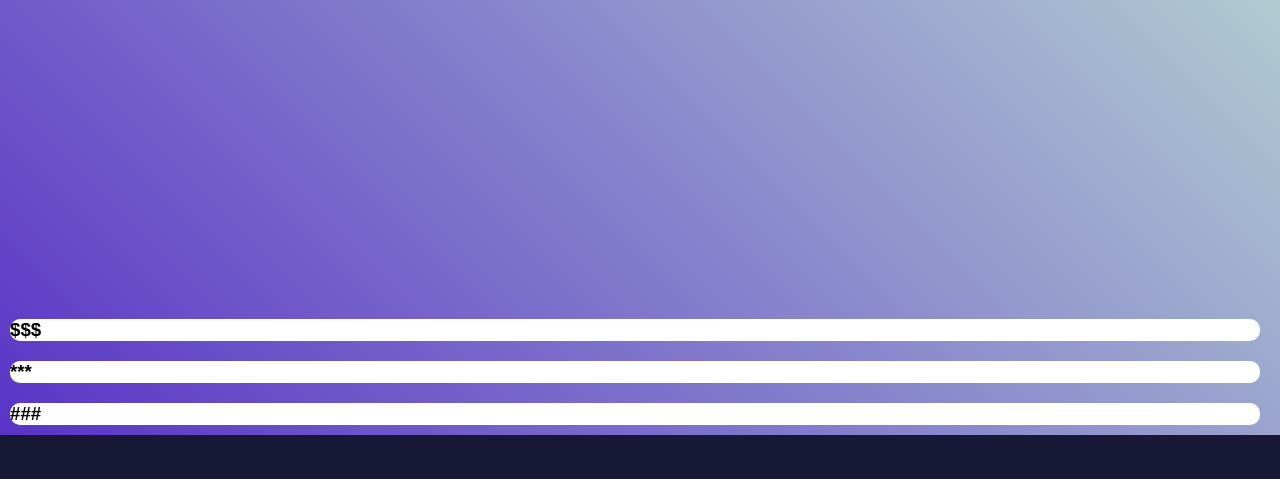
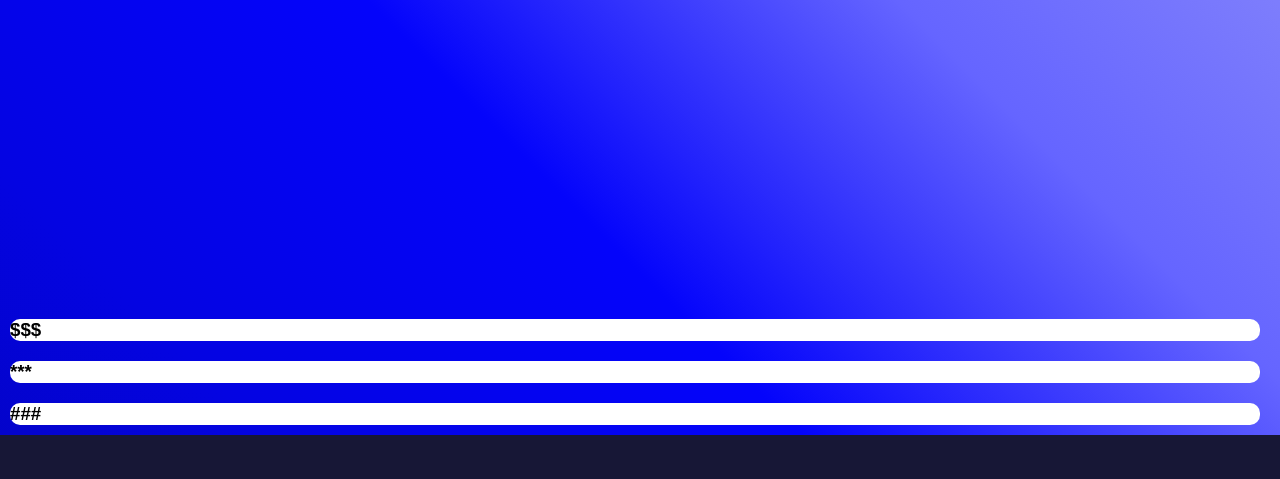
Before and after one commit to belzinn07/prova_ladinpage, a plain HTML site: page index.html in a window 1280 px wide. Shown: the part 151-630 px from the top of the page. Drawn offline with Linux system fonts and the light colour scheme.

Commit message:
verificação 03

```diff
--- a/index.html
+++ b/index.html
@@ -30,16 +30,17 @@
         </header>
 
         <div class="banner">
-            <h2>SEJA BEM VINDO </h2>
+            <h2>SEJA <span>BEM VINDO</span> </h2>
         </div>
 
+        <div class="h">
         <h3>$$$</h3>
 
         <h3> ***</h3>
 
         <h3>###</h3>
 
-
+       </div>
 
         <div class="rodape">
 
--- a/istilo.css
+++ b/istilo.css
@@ -6,7 +6,7 @@
 
 
 body{
-    background-image:linear-gradient(45deg,rgb(76, 28, 197),rgb(184, 216, 210));
+    background-image:linear-gradient(45deg, #0303b5, #0404e2,#0404fb,#6565ff,#8787fb);
     z-index: 0;
 
 }
@@ -161,3 +161,8 @@ border-radius: 10px;
 margin: 20px 20px 10px 10px;
 text-align: center;
 }
+
+
+.h{
+
+}
```
